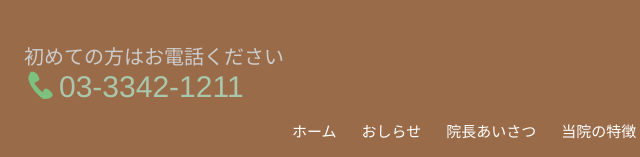
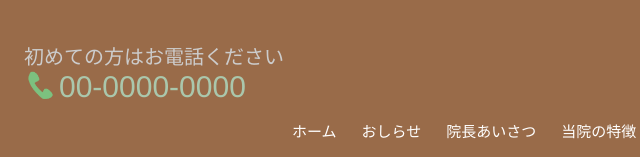
Before and after one commit to 1899-arch/komorebi, a plain HTML site: page index.html in a window 1280 px wide. Shown: the part 2660-2817 px from the top of the page, 176-816 px from the left. Drawn offline with nearby package versions, Linux system fonts and the light colour scheme.

Commit message:
Update index.html

```diff
--- a/index.html
+++ b/index.html
@@ -107,7 +107,7 @@
     <div class="footer__bg">
       <div class="footer__text">
           <p class="footer__jpn">初めての方はお電話ください</p>
-          <p class="footer__tel">03-3342-1211</p>
+          <p class="footer__tel">00-0000-0000</p>
         </div>
         <nav class="footer__nav">
           <ul class="footer__list">
```
